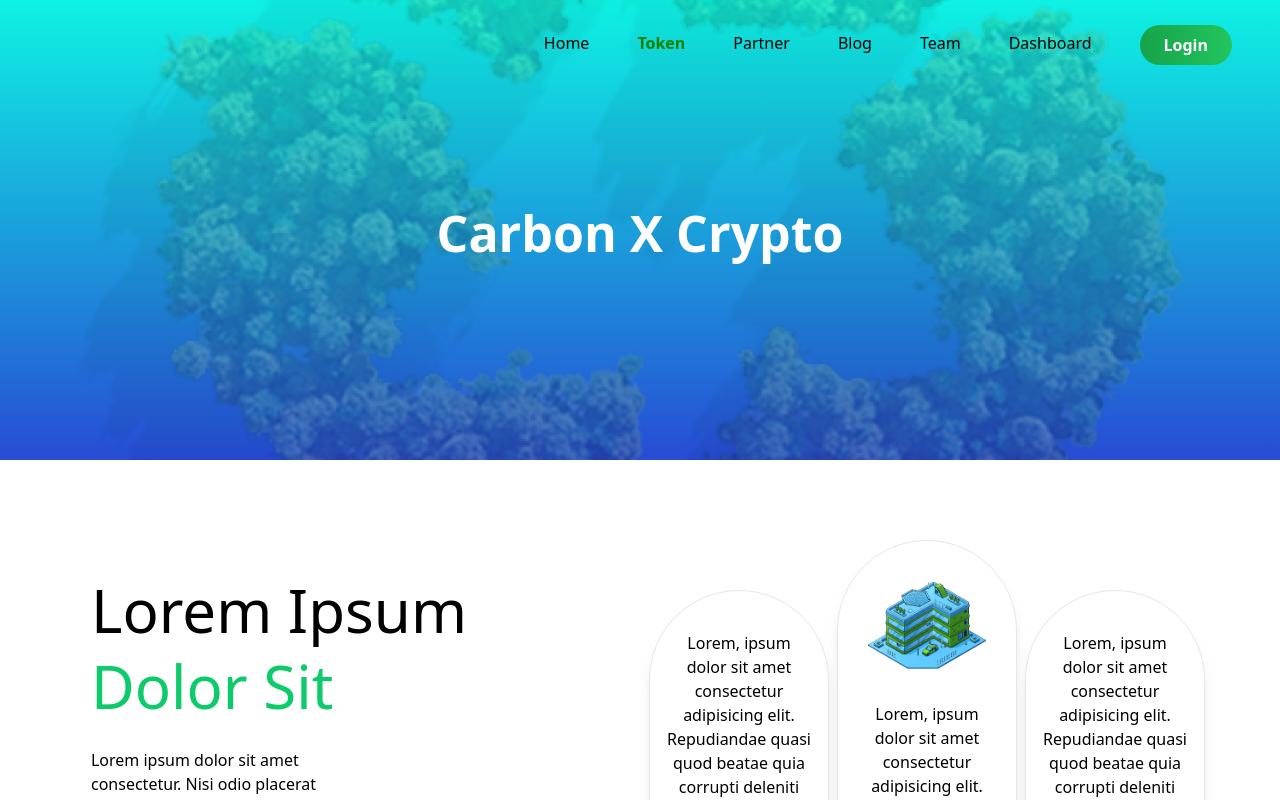
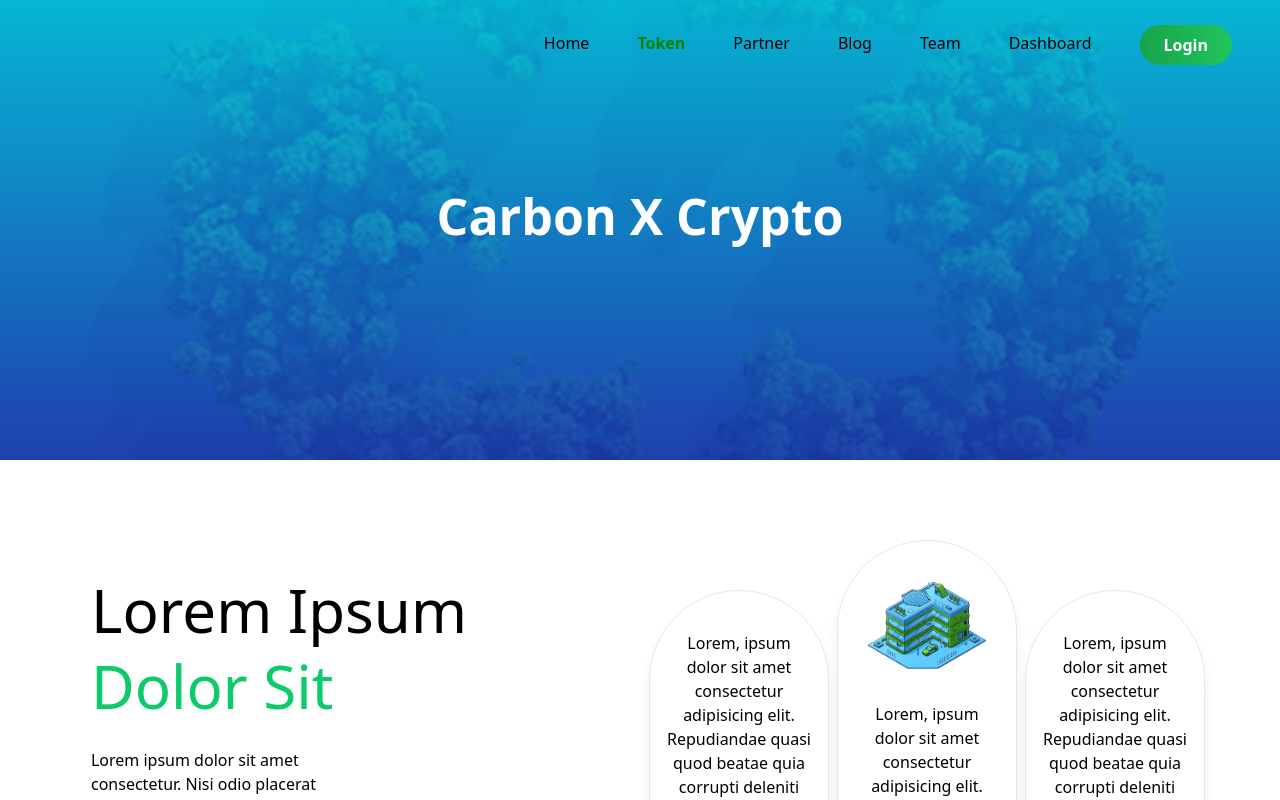
Before and after one commit to Decentralized-Brains/greenworld-frontend, a React (Create React App) app: page /token in a window 1280 px wide. Shown: the top 800 px of the page. Built offline with nearby package versions, Linux system fonts and the light colour scheme.

Commit message:
animation for all device

```diff
--- a/src/pages/Token.jsx
+++ b/src/pages/Token.jsx
@@ -1,4 +1,3 @@
-import BG from "../img/others/tree-bg.png";
 import COIN from "../img/others/coin-g.png";
 import roundimg1 from "../img/others/r1.png";
 import roundimg2 from "../img/others/r2.png";
@@ -9,40 +8,27 @@ const Token = () => {
   return (
     <div>
       <section id="hero">
-        <div className="relative bg-gradient-to-r from-[#274cd4] to-[#0ef2e3]">
-          <img
-            className="w-[100%] h-[460px] object-cover bg-gradient-to-t red"
-            src={BG}
-            alt=""
-          />
-          <div className="absolute top-52 text-center w-[100%]">
-            <h1 className="text-[45px] sm:text-[50px] text-white font-poppins">
-              Carbon X Crypto
-            </h1>
-          </div>
-        </div>
-
-        {/* <div className="bg-gradient-to-b from-cyan-500 to-blue-800 h-[460px] w-full bg-cover bg-center relative">
-          <div className="tokenbg hidden md:flex"></div>
-          <div className="flex md:hidden">
+        <div className="bg-gradient-to-b from-cyan-500 to-blue-800 h-[460px] w-full bg-cover bg-center relative">
+          <div className="tokenbg "></div>
+          {/* <div className="flex md:hidden">
             <img
               src={BG}
               className="w-full h-[460px] object-cover absolute mix-blend-overlay"
               alt="background"
             />{" "}
           </div> */}
-
-        {/* <img
+          {/* <img
             src={BG}
             className="w-full h-[460px] object-cover absolute mix-blend-overlay"
             alt="background"
           /> */}
-        {/* <div class="flex flex-col min-h-[460px] justify-center items-center gap-y-6 md:gap-y-10">
-            <div className="text-white text-4xl md:text-6xl font-semibold font-popins">
+
+          <div class="flex flex-col min-h-[460px] justify-center items-center gap-y-6 md:gap-y-10">
+            <h1 className="text-[40px] sm:text-[50px] mb-7 text-white font-poppins">
               Carbon X Crypto
-            </div>
+            </h1>
           </div>
-        </div> */}
+        </div>{" "}
       </section>
       <section id="about" className="mx-3 md:mx-0">
         <div className="flex flex-col md:flex-row md:justify-around gap-4 pt-20">
--- a/src/pages/token.css
+++ b/src/pages/token.css
@@ -1,7 +1,7 @@
 .tokenbg {
   background-image: url(../img/others/tree-bg.png);
-  animation: zoom 20s infinite;
-  -webkit-animation: zoom 20s infinite;
+  animation: small 20s infinite;
+  -webkit-animation: small 20s infinite;
   background-position: center center;
   background-repeat: no-repeat;
   object-fit: cover;
@@ -9,10 +9,51 @@
   mix-blend-mode: overlay;
   width: 100%;
   height: 100%;
-  background-image: linear-gradient(to top, var(--tw-gradient-stops));
 }
 
-@keyframes zoom {
+@media only screen and (min-width: 768px) {
+  .tokenbg {
+    background-image: url(../img/others/tree-bg.png);
+    animation: medium 20s infinite;
+    -webkit-animation: medium 20s infinite;
+    background-position: center center;
+    background-repeat: no-repeat;
+    object-fit: cover;
+    position: absolute;
+    mix-blend-mode: overlay;
+    width: 100%;
+    height: 100%;
+  }
+}
+
+@media only screen and (min-width: 1024px) {
+  .tokenbg {
+    background-image: url(../img/others/tree-bg.png);
+    animation: large 20s infinite;
+    -webkit-animation: large 20s infinite;
+    background-position: center center;
+    background-repeat: no-repeat;
+    object-fit: cover;
+    position: absolute;
+    mix-blend-mode: overlay;
+    width: 100%;
+    height: 100%;
+  }
+}
+
+@keyframes large {
+  0% {
+    background-size: 100%;
+  }
+  50% {
+    background-size: 125%;
+  }
+  100% {
+    background-size: 100%;
+  }
+}
+
+@keyframes medium {
   0% {
     background-size: 125%;
   }
@@ -23,3 +64,15 @@
     background-size: 125%;
   }
 }
+
+@keyframes small {
+  0% {
+    background-size: 300%;
+  }
+  50% {
+    background-size: 325%;
+  }
+  100% {
+    background-size: 300%;
+  }
+}
```
